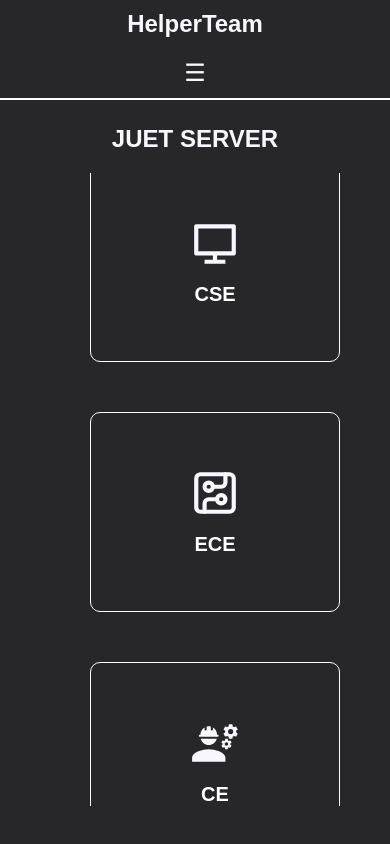
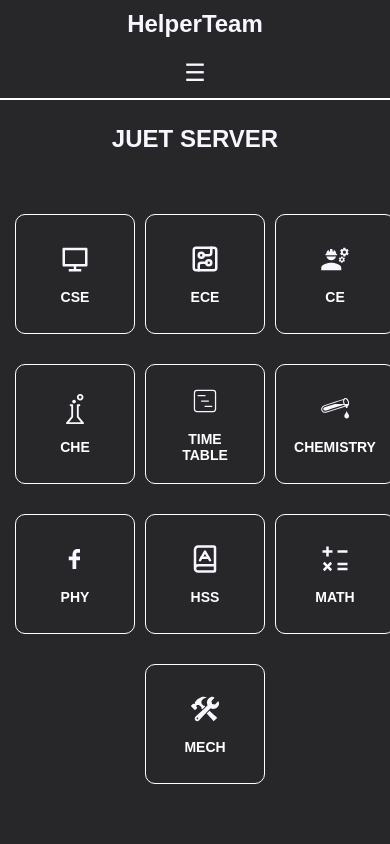
Before and after one commit to helperteamA1/Site, a React (Create React App) app: page /juetserver in a window 390 px wide. Built offline with nearby package versions, Linux system fonts and the light colour scheme; a web font is replaced by a local one.

Commit message:
Update SelectDepartment.css

```diff
--- a/src/Pages/SelectDepartment/SelectDepartment.css
+++ b/src/Pages/SelectDepartment/SelectDepartment.css
@@ -1,5 +1,6 @@
 
-.mom{
+/* Main Container */
+.mom {
   background-color: #27272A;
   position: relative;
   width: 100vw;
@@ -9,6 +10,7 @@
   margin: 0;
 }
 
+/* Fullscreen Section */
 .select-year-fullscreen {
   display: flex;
   flex-direction: column;
@@ -23,7 +25,7 @@
   overflow: hidden;
 }
 
-
+/* Department Container */
 .contain {
   display: flex;
   flex-direction: row;
@@ -31,23 +33,22 @@
   align-items: center;
   gap: 30px;
   flex-wrap: wrap;
-   height: 80vh;
-   width: 100%;
+  height: 80vh;
+  width: 100%;
   padding-bottom: 20px;
   padding-left: 20px;
   padding-right: 20px;
   border-radius: 10px;
-
 }
 
-.contain a{
+.contain a {
   text-decoration: none;
 }
+
+/* Department Box */
 .box {
-
   display: flex;
   flex-direction: column;
-
   padding: 20px 40px;
   border: 1px solid white;
   border-radius: 10px;
@@ -65,12 +66,86 @@
   font-size: 20px;
   font-weight: 600;
 }
-.box svg{
+
+.box svg {
   width: 50px;
   height: 50px;
 }
+
 .box:hover {
   background-color: #007BFF;
   color: white;
   transform: scale(1.05);
 }
+
+/* Media Queries for Responsiveness */
+
+/* Tablet View */
+@media (max-width: 1024px) {
+  .mom {
+    height: auto;
+    min-height: 75vh;
+  }
+
+  .select-year-fullscreen {
+    height: auto;
+    min-height: 75vh;
+  }
+
+  .contain {
+    height: auto;
+    gap: 20px;
+    padding: 20px;
+  }
+
+  .box {
+    width: 200px;
+    height: 180px;
+    font-size: 18px;
+  }
+
+  .box svg {
+    width: 40px;
+    height: 40px;
+  }
+}
+
+/* Mobile View */
+@media (max-width: 768px) {
+  .contain {
+    gap: 15px;
+    padding: 15px;
+  }
+
+  .box {
+    width: 150px;
+    height: 150px;
+    font-size: 16px;
+    padding: 15px 30px;
+  }
+
+  .box svg {
+    width: 35px;
+    height: 35px;
+  }
+}
+
+/* Small Mobile View */
+@media (max-width: 480px) {
+  .contain {
+    gap: 10px;
+    padding: 10px;
+  }
+
+  .box {
+    width: 120px;
+    height: 120px;
+    font-size: 14px;
+    padding: 10px 20px;
+  }
+
+  .box svg {
+    width: 30px;
+    height: 30px;
+  }
+}
```
